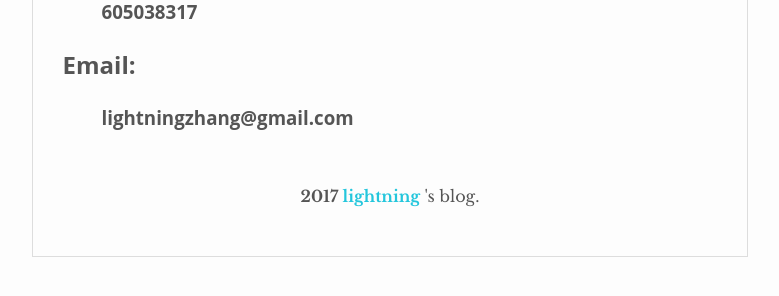
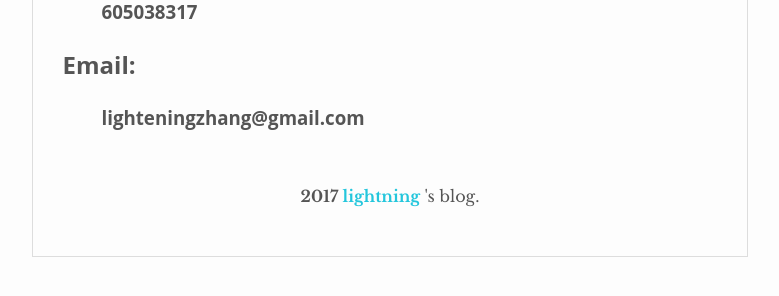
Before and after one commit to lightninggg/blog, a Jekyll site: the page built from _pages/contact.md, in a window 1280 px wide. Shown: the part 498-794 px from the top of the page, without its empty margins (250-1029 px from the left). Built offline with Jekyll 4.4.1, drawn with Linux system fonts in a browser that asks for light colours.

Commit message:
Update contact.md

```diff
--- a/_pages/contact.md
+++ b/_pages/contact.md
@@ -8,4 +8,4 @@ active: active
 <h2>QQ: </h2>
 <h3>&nbsp;&nbsp;&nbsp;&nbsp;&nbsp;&nbsp;&nbsp;&nbsp;605038317</h3>
 <h2>Email: </h2>
-<h3>&nbsp;&nbsp;&nbsp;&nbsp;&nbsp;&nbsp;&nbsp;&nbsp;lightningzhang@gmail.com</h3>
+<h3>&nbsp;&nbsp;&nbsp;&nbsp;&nbsp;&nbsp;&nbsp;&nbsp;lighteningzhang@gmail.com</h3>
```
